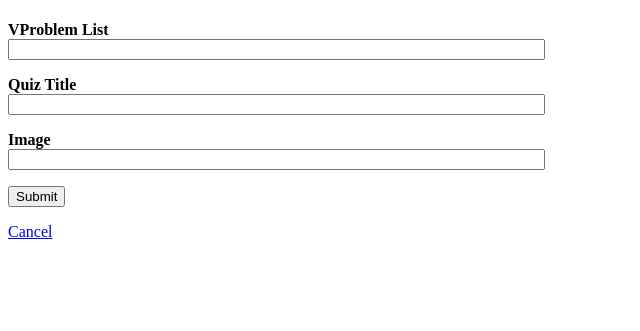
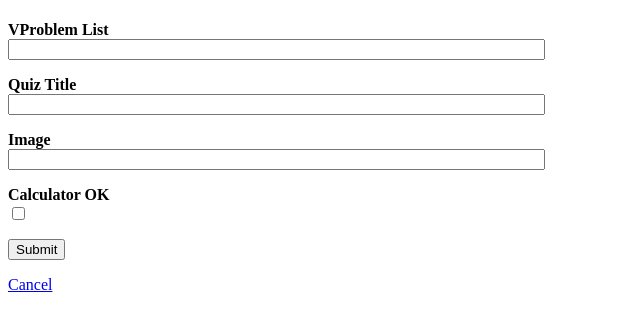
Before and after one commit to oscarpoppa/qgen, a Flask app: page /quiz/makevquiz in a window 1280 px wide. Shown: the part 209-540 px from the top of the page, without its empty margins (0-640 px from the left). Run offline with Flask 3, Linux system fonts and the light colour scheme; the visitor is signed in with stand-in values (Sample User, id 1); parts of the project's set-up code (start-up, migrations or seed data) failed here and were passed over; some libraries are stand-ins or nearby versions.

Commit message:
added 'calculator OK' for quizzes

```diff
--- a/app/qgen/forms.py
+++ b/app/qgen/forms.py
@@ -18,4 +18,5 @@ class VQuizAdd(FlaskForm):
     vplist = StringField('VProblem List', validators=[DataRequired()])
     title = StringField('Quiz Title', validators=[DataRequired()])
     image = StringField('Image')
+    calculator_ok = BooleanField('Calculator OK')
     submit = SubmitField('Submit')
--- a/app/qgen/models.py
+++ b/app/qgen/models.py
@@ -82,6 +82,7 @@ class VQuiz(db.Model, SaveMixin, DateMixin):
     vpid_lst = db.Column(db.String(256))
     author_id = db.Column(db.Integer, db.ForeignKey('user.id'))
     title = db.Column(db.String(64))
+    calculator_ok = db.Column(db.Boolean, default=False)
 
     vqgroups = db.relationship('VQGroup', back_populates='vquizzes', secondary=vquiz_vqgroup, lazy=True)
     vproblems = db.relationship('VProblem', back_populates='vquizzes', secondary=vproblem_vquiz, lazy=True)
--- a/app/qgen/routes.py
+++ b/app/qgen/routes.py
@@ -22,8 +22,8 @@ def gen_cprob(cquiz, vprob, ordinal):
     nucprob = CProblem(ordinal=ordinal, cquiz_id=cquiz.id, conc_prob=cp, conc_ansr=ca, vproblem_id=vprob.id)
     return nucprob
 
-def create_vquiz(lst, title, img):
-    nuquiz = VQuiz(image=img, title=title, vpid_lst=dumps(lst), author_id=current_user.id)
+def create_vquiz(lst, title, img, calculator_ok):
+    nuquiz = VQuiz(image=img, title=title, vpid_lst=dumps(lst), author_id=current_user.id, calculator_ok=calculator_ok)
     nuquiz.save()
     probs = [VProblem.query.filter_by(id=a).first_or_404('No vproblem with id {}'.format(a)) for a in set(lst)]
     nuquiz.vproblems.extend(probs)
@@ -56,7 +56,8 @@ def mkvquiz():
         numlist = [int(a) for a in findall('(\d+)', lstr)]
         title = form.title.data
         image = form.image.data
-        nq = create_vquiz(numlist, title, image)
+        calculator_ok = form.calculator_ok.data
+        nq = create_vquiz(numlist, title, image, calculator_ok)
         flash('Created vquiz: ({}) {}'.format(nq.id, title))
         return redirect(url_for('qgen.mkvquiz'))
     return render_template('vqadd.html', title='Create VQuiz', form=form)
@@ -99,7 +100,8 @@ def assign():
 @login_required
 def qtake(cidx):
     cq = CQuiz.query.filter_by(id=cidx).first_or_404('No cquiz with id {}'.format(cidx))
-    title = '{} ({})'.format(cq.vquiz.title, cq.taker.username)
+    cok = cq.vquiz.calculator_ok
+    title = '{} ({}) ({})'.format(cq.vquiz.title, cq.taker.username, 'Calculator OK' if cok else 'No Calculator')
     if not cq.taker:
         flash('{} unassigned'.format(request.__dict__['environ']['RAW_URI']))
         return redirect(url_for('mypage'))
@@ -205,6 +207,7 @@ def edvquiz(vqid):
     if request.method == 'POST':
         vqobj.image = form.image.data
         vqobj.title = form.title.data
+        vqobj.calculator_ok = form.calculator_ok.data
         numlist = [int(a) for a in findall('(\d+)', form.vpid_lst.data)]
         #this way to check for 404
         plist = [VProblem.query.filter_by(id=a).first_or_404('No vproblem with id {}'.format(a)) for a in set(numlist)]
--- a/app/qgen/templates/vqadd.html
+++ b/app/qgen/templates/vqadd.html
@@ -25,6 +25,13 @@
                     <span style="color: red">[{{ error }}]</span>
                     {% endfor %}
             </p>
+	    <p>
+	            <b>{{ form.calculator_ok.label }}</b><br>
+		    {{ form.calculator_ok(size=64) }}<br>
+                    {% for error in form.calculator_ok.errors %}
+                    <span style="color: red">[{{ error }}]</span>
+                    {% endfor %}
+            </p>
 	    <p>     {{ form.submit() }} </p>
             <p>     <a href={{ url_for('mypage') }}>Cancel</a> </p>
     </form>
--- a/app/qgen/templates/vqlist.html
+++ b/app/qgen/templates/vqlist.html
@@ -2,7 +2,7 @@
 
 {% block content %}
 {% for item in vqlst %}
-    <a href={{ url_for('qgen.edvquiz', vqid=item.id) }}>Edit</a> (id={{item.id}}) <b>{{item.title}}</b> {{item.vpid_lst}} {% if item.image %} (img = {{item.image}}) {% endif %}
+    <a href={{ url_for('qgen.edvquiz', vqid=item.id) }}>Edit</a> (id={{item.id}}) <b>{{item.title}}</b> {{item.vpid_lst}} ({% if item.calculator_ok %}Calc OK{% else %}No Calc{% endif %}) {% if item.image %} (img = {{item.image}}) {% endif %}
     <br>
     {% for prob in item.vproblems %}
         ( {{prob.id}} ) {{prob.raw_prob}} [{{prob.title}}] {% if prob.image %} (img = {{prob.image}}) {% endif %}
```
Also changed, not shown: app/qgen/templates/vqed.html (+7 -0 lines).
